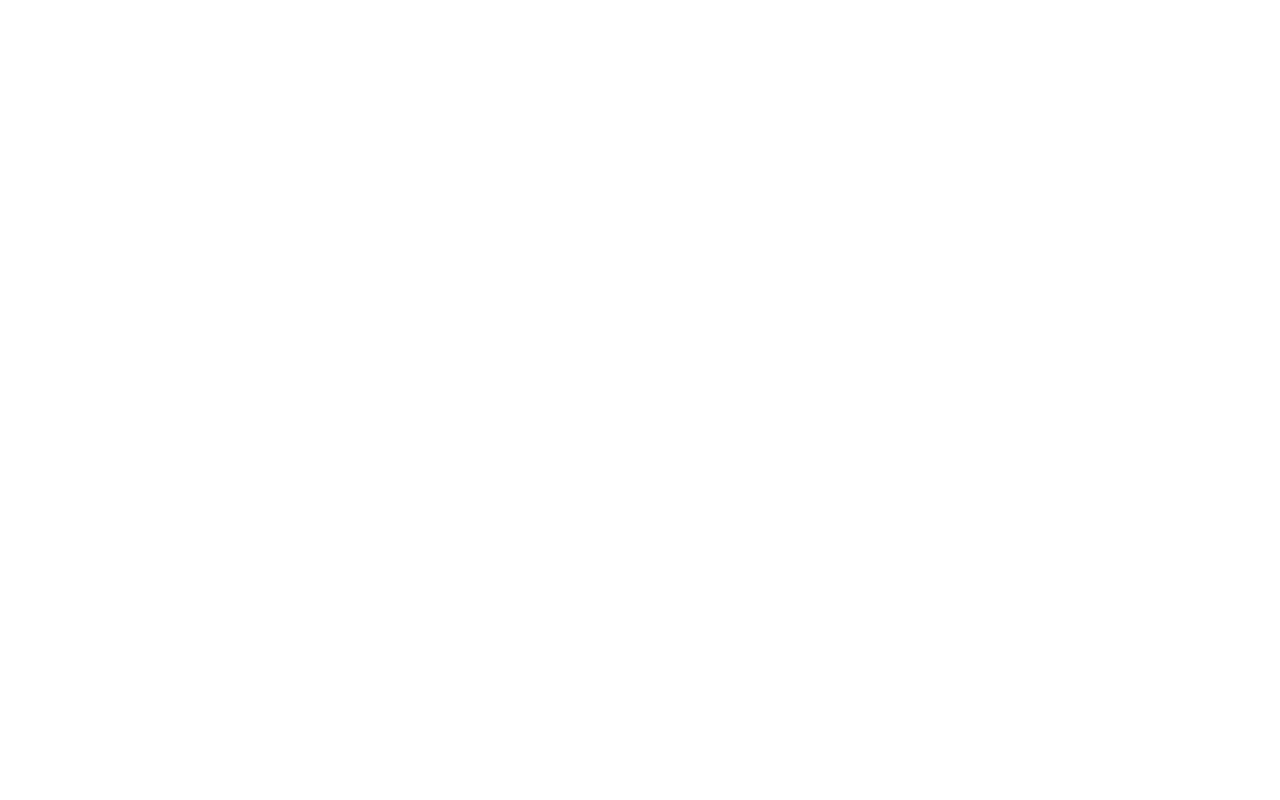
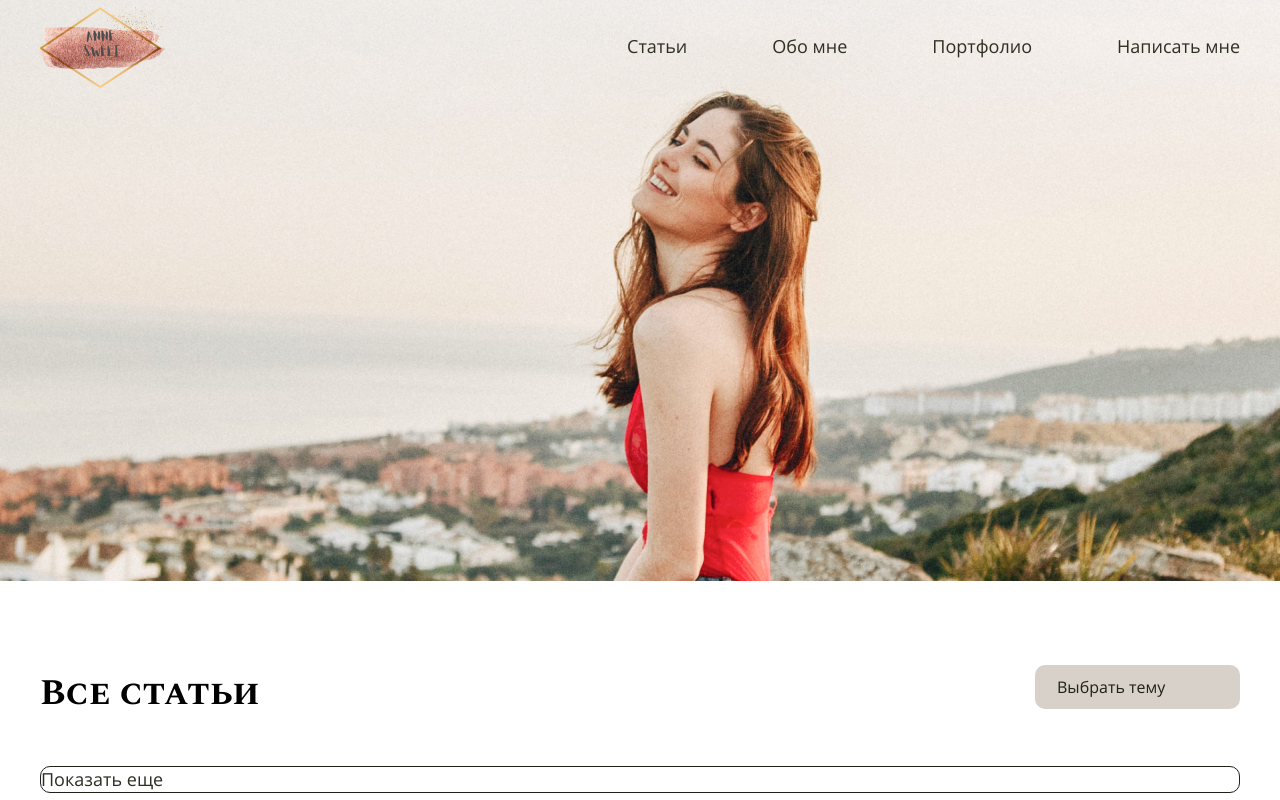
Before and after one commit to TarabrinJa/anne-sweet, a website: page src/index.html in a window 1280 px wide. Drawn offline with nearby package versions, Linux system fonts and the light colour scheme.

Commit message:
Get started markup and layout

```diff
--- a/src/index.html
+++ b/src/index.html
@@ -11,6 +11,44 @@
 	<link rel="stylesheet" href="./styles/fonts.css">
 </head>
 <body>
+	<header class="page-header page-header--main">
+		<div class="container">
+			<nav class="header-nav">
+				<ul>
+					<li><img src="./img/interface/logo.png"></li>
+					<li><a href="./blog.html">Статьи</a></li>
+					<li><a href="#">Обо мне</a></li>
+					<li><a href="#">Портфолио</a></li>
+					<li><a href="#">Написать мне</a></li>
+				</ul>
+			</nav>
+		</div>
+	</header>
 
+	<main class="page-main">
+		<div class="container">
+			<section class="all-articles">
+				<header>
+					<h2>Все статьи</h2>
+					<div class="select-theme">
+						<select name="">
+							<option value="">Выбрать тему</option>
+						</select>
+					</div>
+				</header>
+				<div class="articles">
+					<div class="article article-card"></div>
+					<div class="article article-card"></div>
+					<div class="article article-card"></div>
+					<div class="article article-card article-card--large"></div>
+					<div class="article article-card article-card--large"></div>
+				</div>
+				<div class="show-more"></div>
+				<div class="button">
+					<a href="./blog.html">Показать еще</a>
+				</div>
+			</section>
+		</div>
+	</main>
 </body>
 </html>
--- a/src/styles/fonts.css
+++ b/src/styles/fonts.css
@@ -1,8 +1,8 @@
 @font-face {
 	font-family: 'Open Sans';
 	src:
-		url('./fonts/opensans/opensans-regular.woff') format('woff'),
-		url('./fonts/opensans/opensans-regular.ttf') format('truetype');
+		url('../fonts/open-sans/opensans-regular.woff') format('woff'),
+		url('../fonts/open-sans/opensans-regular.ttf') format('truetype');
 	font-weight: normal;
 	font-style: normal;
 }
@@ -10,8 +10,8 @@
 @font-face {
 	font-family: 'Open Sans';
 	src:
-		url('./fonts/opensans/opensans-bold.woff') format('woff'),
-		url('./fonts/opensans/opensans-bold.ttf') format('truetype');
+		url('../fonts/open-sans/opensans-bold.woff') format('woff'),
+		url('../fonts/open-sans/opensans-bold.ttf') format('truetype');
 	font-weight: bold;
 	font-style: normal;
 }
@@ -19,8 +19,8 @@
 @font-face {
 	font-family: 'Open Sans';
 	src:
-		url('./fonts/opensans/opensans-italic.woff') format('woff'),
-		url('./fonts/opensans/opensans-italic.ttf') format('truetype');
+		url('../fonts/open-sans/opensans-italic.woff') format('woff'),
+		url('../fonts/open-sans/opensans-italic.ttf') format('truetype');
 	font-weight: normal;
 	font-style: italic;
 }
@@ -28,8 +28,8 @@
 @font-face {
 	font-family: 'Open Sans';
 	src:
-		url('./fonts/opensans/opensans-bolditalic.woff') format('woff'),
-		url('./fonts/opensans/opensans-bolditalic.ttf') format('truetype');
+		url('../fonts/open-sans/opensans-bolditalic.woff') format('woff'),
+		url('../fonts/open-sans/opensans-bolditalic.ttf') format('truetype');
 	font-weight: bold;
 	font-style: italic;
 }
@@ -37,8 +37,8 @@
 @font-face {
 	font-family: 'Spectral';
 	src:
-		url('./fonts/spectral/SpectralSC-Regular.woff') format('woff'),
-		url('./fonts/spectral/SpectralSC-Regular.ttf') format('truetype');
+		url('../fonts/spectral/SpectralSC-Regular.woff') format('woff'),
+		url('../fonts/spectral/SpectralSC-Regular.ttf') format('truetype');
 	font-weight: normal;
 	font-style: normal;
 }
@@ -46,8 +46,8 @@
 @font-face {
 	font-family: 'Spectral';
 	src:
-		url('./fonts/spectral/SpectralSC-Bold.woff') format('woff'),
-		url('./fonts/spectral/SpectralSC-Bold.ttf') format('truetype');
+		url('../fonts/spectral/SpectralSC-Bold.woff') format('woff'),
+		url('../fonts/spectral/SpectralSC-Bold.ttf') format('truetype');
 	font-weight: bold;
 	font-style: normal;
 }
@@ -55,8 +55,8 @@
 @font-face {
 	font-family: 'Spectral';
 	src:
-		url('./fonts/spectral/SpectralSC-Italic.woff') format('woff'),
-		url('./fonts/spectral/SpectralSC-Italic.ttf') format('truetype');
+		url('../fonts/spectral/SpectralSC-Italic.woff') format('woff'),
+		url('../fonts/spectral/SpectralSC-Italic.ttf') format('truetype');
 	font-weight: normal;
 	font-style: italic;
 }
@@ -64,8 +64,8 @@
 @font-face {
 	font-family: 'Spectral';
 	src:
-		url('./fonts/spectral/SpectralSC-BoldItalic.woff') format('woff'),
-		url('./fonts/spectral/SpectralSC-BoldItalic.ttf') format('truetype');
+		url('../fonts/spectral/SpectralSC-BoldItalic.woff') format('woff'),
+		url('../fonts/spectral/SpectralSC-BoldItalic.ttf') format('truetype');
 	font-weight: bold;
 	font-style: italic;
 }
--- a/src/styles/style.css
+++ b/src/styles/style.css
@@ -0,0 +1,107 @@
+/* reset */
+
+ul {
+	margin: 0;
+	padding: 0;
+	list-style: none;
+}
+
+/* elements styles */
+
+h2 {
+	font-family: 'Spectral', serif;
+	font-style: normal;
+	font-weight: bold;
+	font-size: 36px;
+	line-height: 55px;
+	margin-top: 85px;
+	margin-bottom: 45px;
+}
+
+a {
+	font-family: 'Open Sans';
+	font-style: normal;
+	font-weight: normal;
+	font-size: 18px;
+	line-height: 25px;
+	color: #2E2F22;
+	text-decoration: none;
+}
+
+.button {
+	border: 1px solid #202117;
+	box-sizing: border-box;
+	border-radius: 10px;
+}
+
+/* blocks styles */
+
+.container {
+	max-width: 1200px;
+	margin: 0 auto;
+}
+
+.page-header {
+	max-width: 1440px;
+	min-height: 581px;
+	background-position: center;
+	background-repeat: no-repeat;
+	margin: 0 auto 0;
+}
+
+.page-header--main {
+	background-image: url(../img/interface/main-header.jpg);
+}
+
+.page-header--blog {
+	background-image: url(../img/interface/blog-header.jpg);
+}
+
+.header-nav ul {
+	display: flex;
+	justify-content: flex-end;
+	align-items: center;
+}
+
+.header-nav li {
+	box-sizing: border-box;
+}
+
+.header-nav li:nth-child(2),
+.header-nav li:nth-child(3),
+.header-nav li:nth-child(4) {
+	margin-right: 85px;
+}
+
+.header-nav li:first-child {
+	flex-grow: 1;
+	text-align: left;
+	padding-top: 5px;
+}
+
+
+
+.all-articles header {
+	display: flex;
+	justify-content: space-between;
+}
+
+.select-theme {
+	margin-top: 84px;
+}
+
+.select-theme select {
+	padding: 11px 74px 11px 22px ;
+	font-family: Open Sans;
+	font-style: normal;
+	font-weight: normal;
+	font-size: 16px;
+	line-height: 22px;
+	border: none;
+	color: #202117;
+	background-color: #D7D1C9;
+	border-radius: 10px;
+	-moz-appearance: none;
+	-webkit-appearance: none;
+	appearance: none;
+}
```
Also changed, not shown: src/blog.html (+13 -1 lines).
